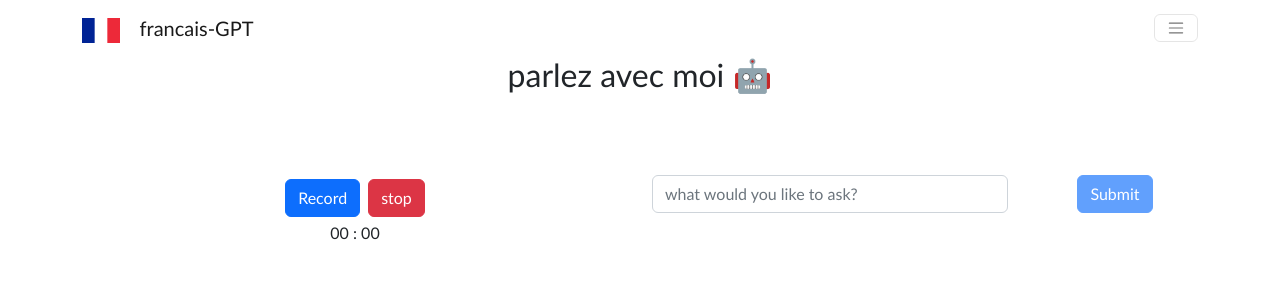
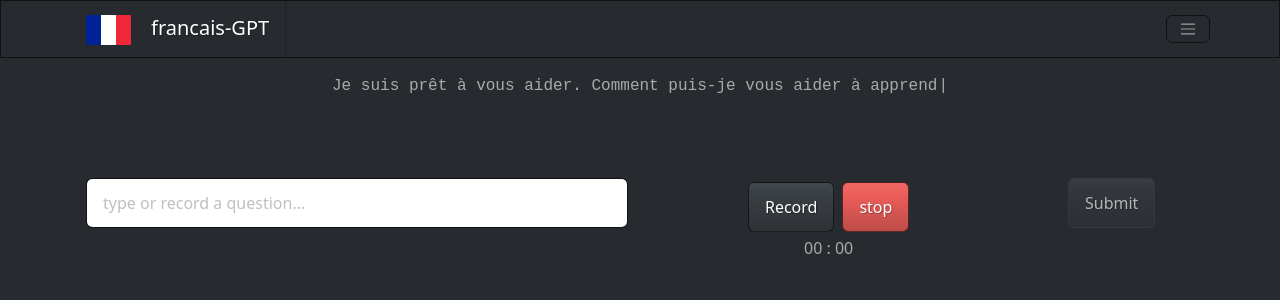
Before and after one commit to ryanMegarityART/french-verbs-game, a React (Vite) app in the folder frontend/: page /chat in a window 1280 px wide. Shown: the top 300 px of the page. Built offline with nearby package versions, Linux system fonts and the light colour scheme; sample sign-in values are in the browser's storage; what mic-recorder-to-mp3, react-windowed-select would draw is missing.

Commit message:
update styling

```diff
--- a/frontend/package.json
+++ b/frontend/package.json
@@ -11,6 +11,7 @@
   },
   "dependencies": {
     "bootstrap": "^5.2.3",
+    "bootswatch": "^5.2.3",
     "dotenv": "^16.0.3",
     "localforage": "^1.10.0",
     "match-sorter": "^6.3.1",
--- a/frontend/src/components/AppNavigation.tsx
+++ b/frontend/src/components/AppNavigation.tsx
@@ -8,7 +8,7 @@
 
 export const AppNavigation = () => {
   return (
-    <Navbar expand={false}>
+    <Navbar bg="dark" variant="dark" expand={false}>
       <Container>
         <Navbar.Brand>
           <img src={frenchFlag} className="logo" alt="french flag" />
--- a/frontend/src/components/chat/Chat.tsx
+++ b/frontend/src/components/chat/Chat.tsx
@@ -1,6 +1,6 @@
 import { CreateChatCompletionResponse } from "openai";
 import React, { CSSProperties, FC, useEffect, useState } from "react";
-import { Button, Col, Container, Form, Row } from "react-bootstrap";
+import { Button, Card, Col, Container, Form, Row } from "react-bootstrap";
 import { useNavigate, useOutletContext } from "react-router-dom";
 import TypewriterComponent from "typewriter-effect";
 import { checkAuthenticationResponse } from "../../helpers/token";
@@ -21,15 +21,14 @@
 }
 
 export const Chat: FC = () => {
-  const [stringsToType, setStringsToType] = useState<string[]>([]);
+  const [stringsToType, setStringsToType] = useState<string[]>([
+    "Je suis prêt à vous aider. Comment puis-je vous aider à apprendre le français?",
+  ]);
   const [typedStrings, setTypedStrings] = useState<string[]>([]);
   const [chatPrompt, setChatPrompt] = useState("");
   const [loading, setLoading] = useState(false);
   const [color, setColor] = useState("#0066ff");
   const [audioBlob, setAudioBlob] = useState(""); //base-64
-  //   setTimeout(() => {
-  //     setStringsToType((x) => [...x, "hi"]);
-  //   }, 2000);
 
   const [user, setUser] =
     useOutletContext<
@@ -81,13 +80,22 @@
   }, []);
 
   return (
-    <Container>
-      <h2>parlez avec moi 🤖</h2>
+    <Container className="p-3">
+      {/* <h2>parlez avec moi 🤖</h2> */}
       {typedStrings.map((string, i) => {
         return (
-          <p key={`${string}_${i}`} style={{ fontWeight: "1.5em" }}>
-            {string}
-          </p>
+          <Card
+            key={`${string}_${i}`}
+            style={{
+              marginLeft: i % 2 !== 0 ? "25vw" : 0,
+              marginRight: i % 2 !== 0 ? "0" : "25vw",
+              backgroundColor:
+                i % 2 !== 0 ? "rgba(0, 255, 0, 0.2)" : "rgba(0, 0, 255, 0.2)",
+              marginBottom: "2em",
+            }}
+          >
+            <Card.Body style={{ fontWeight: "1.5em" }}>{string}</Card.Body>
+          </Card>
         );
       })}
       <div className="mb-3" style={{ fontFamily: "monospace" }}>
@@ -121,18 +129,18 @@
         {!loading && (
           <Row style={{ marginTop: "5em" }}>
             <Col md={6}>
-              <AudioRecord blob={audioBlob} setBlob={setAudioBlob} />
-            </Col>
-            <Col md={4}>
               <Form.Control
                 type="text"
-                placeholder="what would you like to ask?"
+                placeholder="type or record a question..."
                 required={true}
                 className="conjugation-text-box"
                 onChange={(e) => setChatPrompt(e.target.value)}
                 value={chatPrompt}
                 autoComplete="off"
               />
+            </Col>
+            <Col md={4}>
+              <AudioRecord blob={audioBlob} setBlob={setAudioBlob} />
             </Col>
             <Col md={2}>
               <Button
--- a/frontend/src/App.css
+++ b/frontend/src/main.css
@@ -3,17 +3,12 @@
   text-align: center;
 }
 
-body {
-  font-family: "Trebuchet MS", "Lucida Sans Unicode", "Lucida Grande",
-    "Lucida Sans", Arial, sans-serif;
-}
-
 .app {
-  padding: 0.75em;
+  padding: 1em;
 }
 
 .logo {
-  height: 1.25em;
+  height: 1.5em;
   will-change: filter;
   margin-right: 1em;
 }
--- a/frontend/src/main.tsx
+++ b/frontend/src/main.tsx
@@ -8,10 +8,11 @@
 import { Register } from "./components/auth/Register";
 import { Root } from "./Root";
 import { GuessVerb } from "./components/games/GuessVerb";
-import "./App.css";
 import { Conjugate } from "./components/games/Conjugate";
 import { AddConjugationVerb } from "./components/games/AddConjugationVerb";
 import { Chat } from "./components/chat/Chat";
+import "bootswatch/dist/slate/bootstrap.min.css";
+import "./main.css";
 
 const router = createBrowserRouter([
   {
```
Also changed, not shown: 1 other file (tests, documents, lock files or other folders).
